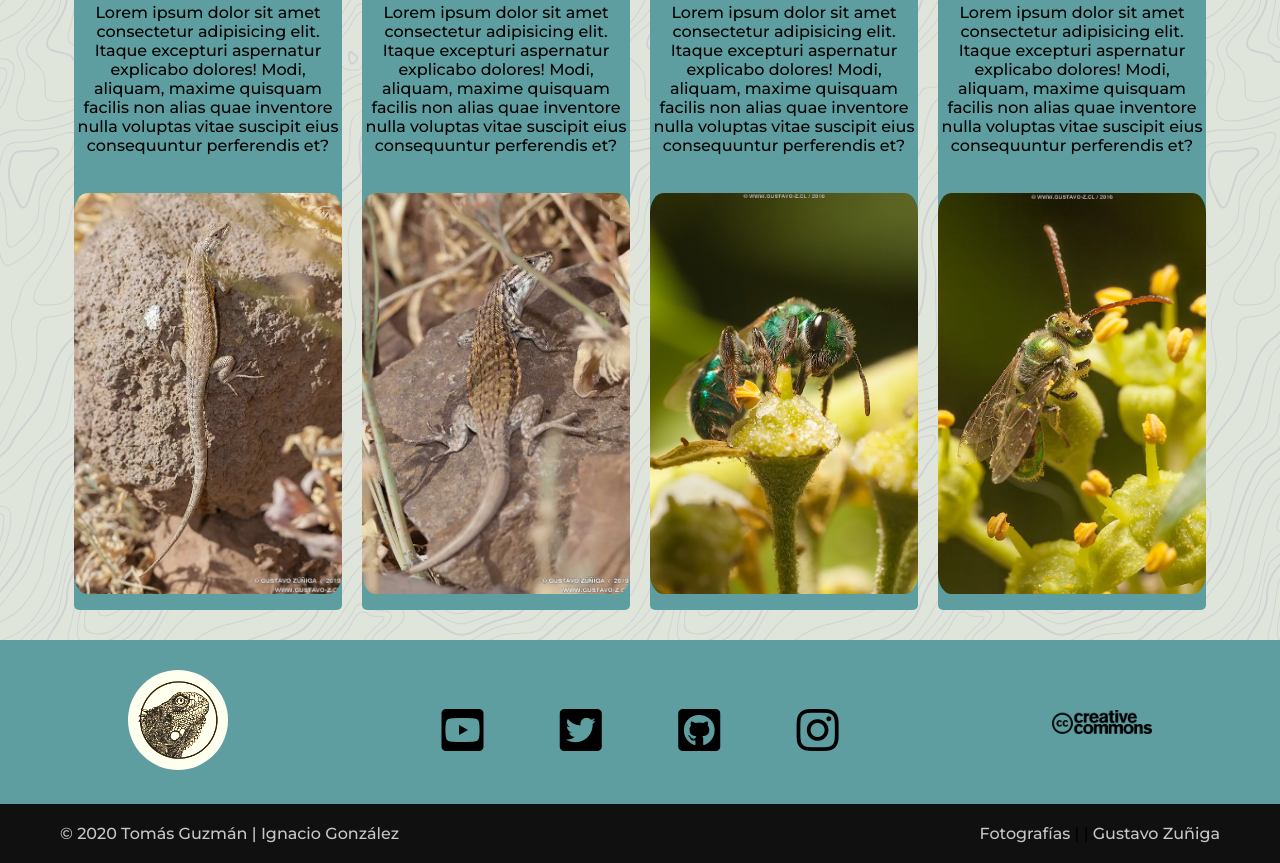
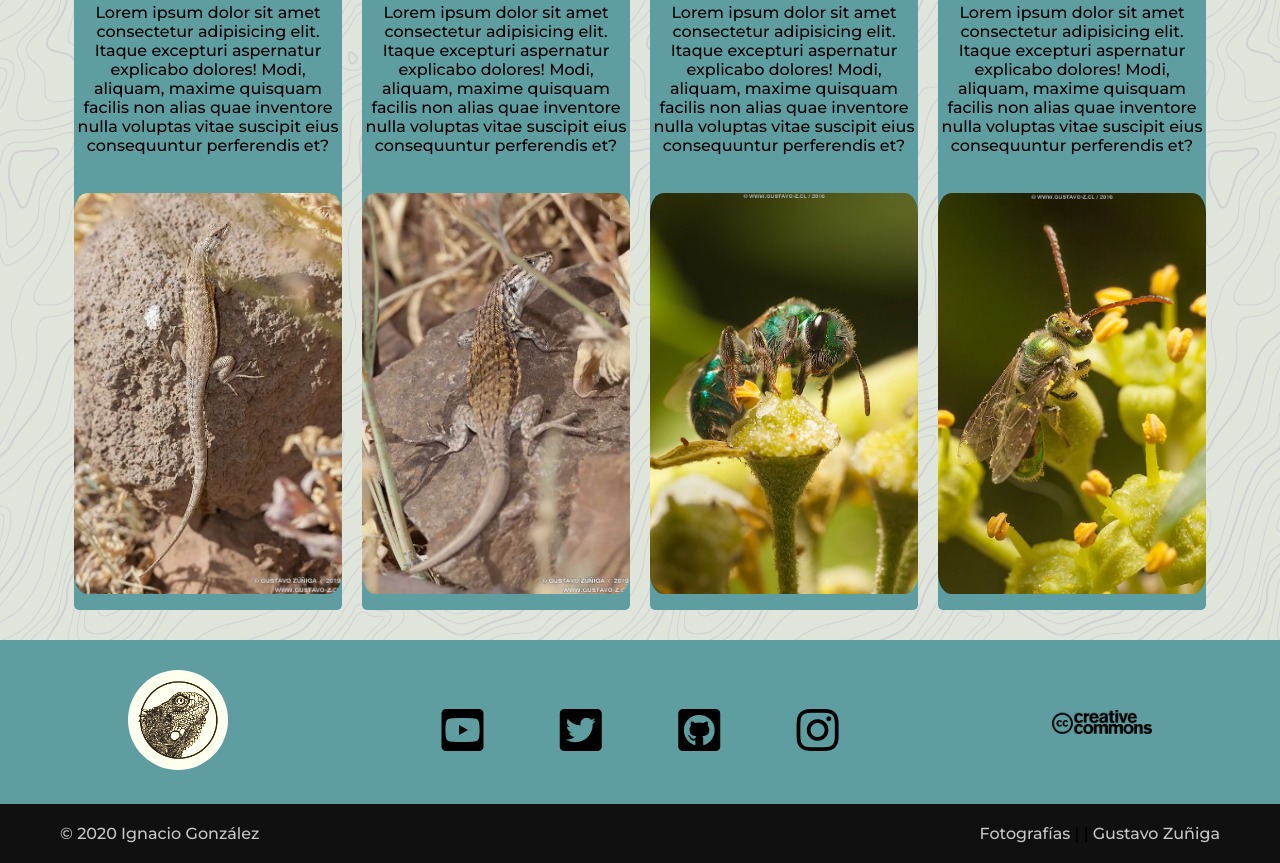
Before and after one commit to Igonve/IgonveReptiles.github.io, a plain HTML site: page index.html in a window 1280 px wide. Shown: the part 2102-2965 px from the top of the page. Drawn offline with Linux system fonts and the light colour scheme.

Commit message:
Update index.html

```diff
--- a/index.html
+++ b/index.html
@@ -160,7 +160,7 @@
     <div class="container-footer">
         <div class="footer">
              <div class="copyright">
-                 © 2020 Tomás Guzmán | Ignacio González
+                 © 2020 Ignacio González
              </div>
 
              <div class="information">
```
